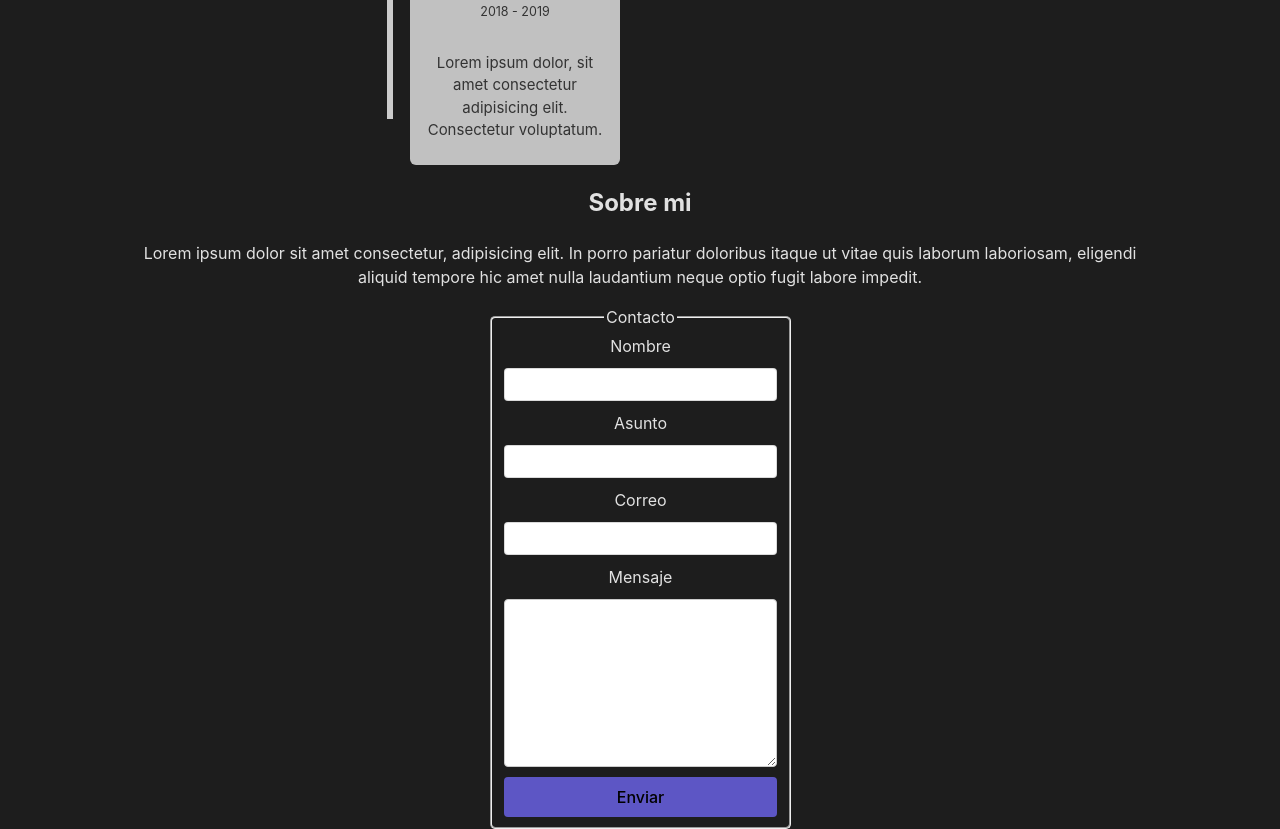
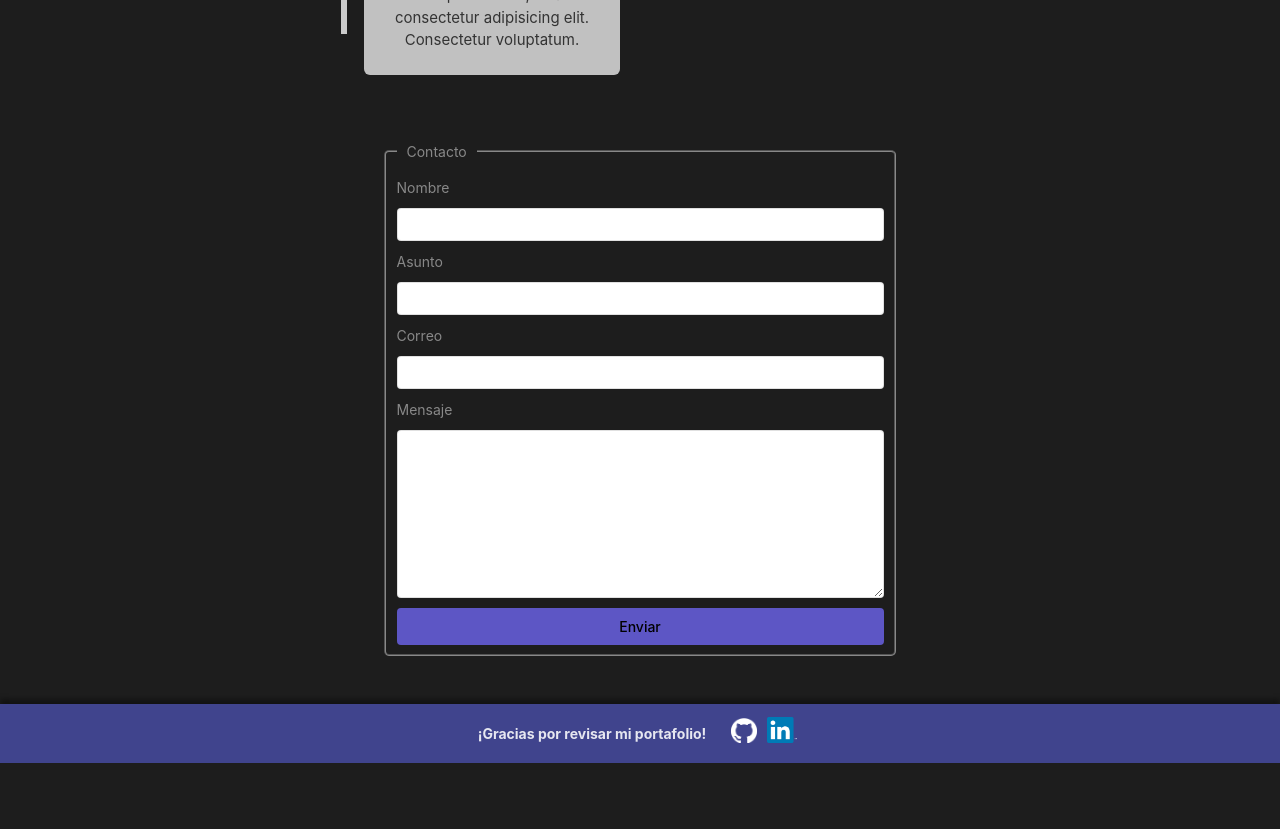
Before and after one commit to NazaRosales/portfolio, a React (Vite) app: page / in a window 1280 px wide. Shown: the part 940-1769 px from the top of the page. After the commit the page ends 1703 px from the top, so only its background shows below. Built offline with nearby package versions, Linux system fonts and the light colour scheme.

Commit message:
Footer with social media

```diff
--- a/src/App.css
+++ b/src/App.css
@@ -1,5 +1,4 @@
 #root {
-  max-width: 1000px;
   margin: 0 auto;
   padding: 0;
   text-align: center;
@@ -9,6 +8,7 @@
   justify-content: center;
 }
 .presentation {
+  margin: auto 3em auto 3em;
   display: flex;
   justify-content: space-between;
 }
--- a/src/App.jsx
+++ b/src/App.jsx
@@ -1,6 +1,7 @@
 import "./App.css";
 import AboutMe from "./components/AboutMe/AboutMe";
 import ContactForm from "./components/ContactForm/ContactForm";
+import Footer from "./components/Footer/Footer";
 import NavBar from "./components/NavBar/NavBar";
 import TimeLine from "./components/TimeLine/TimeLine";
 
@@ -13,17 +14,8 @@ function App() {
         <AboutMe />
       </div>
 
-      <article>
-        <h2>Sobre mi</h2>
-        <p>
-          Lorem ipsum dolor sit amet consectetur, adipisicing elit. In porro
-          pariatur doloribus itaque ut vitae quis laborum laboriosam, eligendi
-          aliquid tempore hic amet nulla laudantium neque optio fugit labore
-          impedit.
-        </p>
-      </article>
-
       <ContactForm />
+      <Footer />
     </>
   );
 }
--- a/src/components/ContactForm/ContactForm.module.css
+++ b/src/components/ContactForm/ContactForm.module.css
@@ -1,19 +1,27 @@
 .contactSection {
-  width: 30%;
+  font-size: 14px;
+  color: #cccccc9c;
+  width: 40%;
+  margin-top: 4em;
 }
 
 .contactForm {
+  border-color: #cccccc9c;
+  text-align: start;
   border-radius: 5px;
   display: flex;
   flex-direction: column;
   margin: 0 auto;
+}
+.contactForm legend {
+  padding: 10px;
 }
 
 .inputField {
   margin-top: 10px;
   margin-bottom: 10px;
   padding: 8px;
-  border: 1px solid #ccccccb9;
+  border: 1px solid #cccccc9c;
   border-radius: 4px;
 }
 
@@ -21,7 +29,7 @@
   margin-top: 10px;
   margin-bottom: 10px;
   padding: 8px;
-  border: 1px solid #ccc;
+  border: 1px solid #cccccc9c;
   border-radius: 4px;
 }
 
--- /dev/null
+++ b/src/components/Footer/Footer.jsx
@@ -0,0 +1,16 @@
+import styles from "./Footer.module.css";
+export default function Footer() {
+  return (
+    <footer className={styles.footer}>
+      <h3>¡Gracias por revisar mi portafolio!</h3>
+      <section className={styles.socialMedia}>
+        <a href="https://github.com/NazaRosales" target="_blank">
+          <img src="/github-logo.png" alt="Mi github" width={26} />
+        </a>
+        <a href="https://www.linkedin.com/in/nazareno-rosales/" target="_blank">
+          <img src="/linkedin-logo.png" alt="Mi linkedin" width={30} />
+        </a>
+      </section>
+    </footer>
+  );
+}
--- /dev/null
+++ b/src/components/Footer/Footer.module.css
@@ -0,0 +1,18 @@
+.footer {
+  display: flex;
+  flex-direction: row;
+  align-items: center;
+  justify-content: center;
+  box-shadow: 0px -5px 5px 0px #00000063;
+  width: 100%;
+  margin-top: 3em;
+  background-color: #646cff7e;
+}
+.footer h3 {
+  font-size: 14px;
+  padding: 5px;
+  margin-right: 20px;
+}
+.socialMedia img{
+  margin-right: 10px;
+}
--- a/src/components/NavBar/NavBar.module.css
+++ b/src/components/NavBar/NavBar.module.css
@@ -1,6 +1,6 @@
 .navbar {
   margin: 3rem auto;
-  width: 30%;
+  width: 28%;
   font-size: small;
   padding: 5px;
   border-radius: 5px;
```
Also changed, not shown: public/github-logo.png (added), public/linkedin-logo.png (added).
